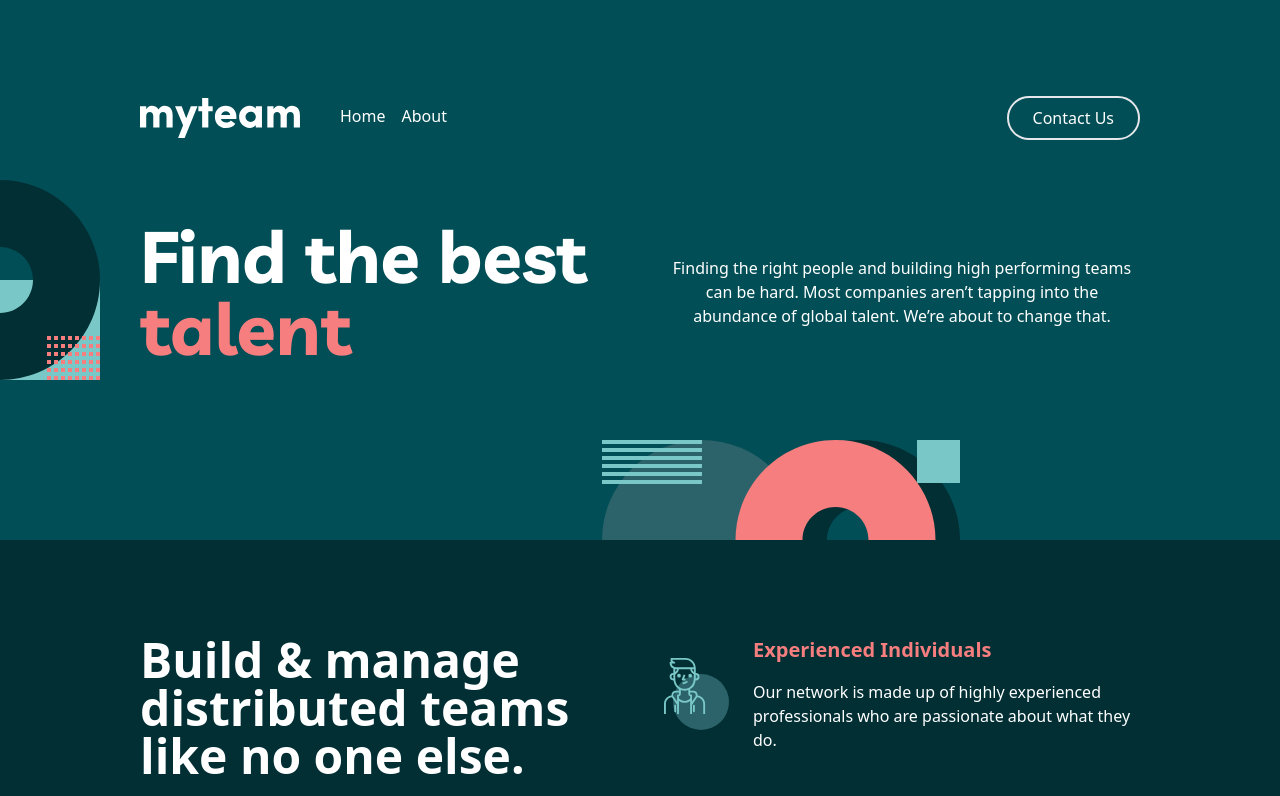
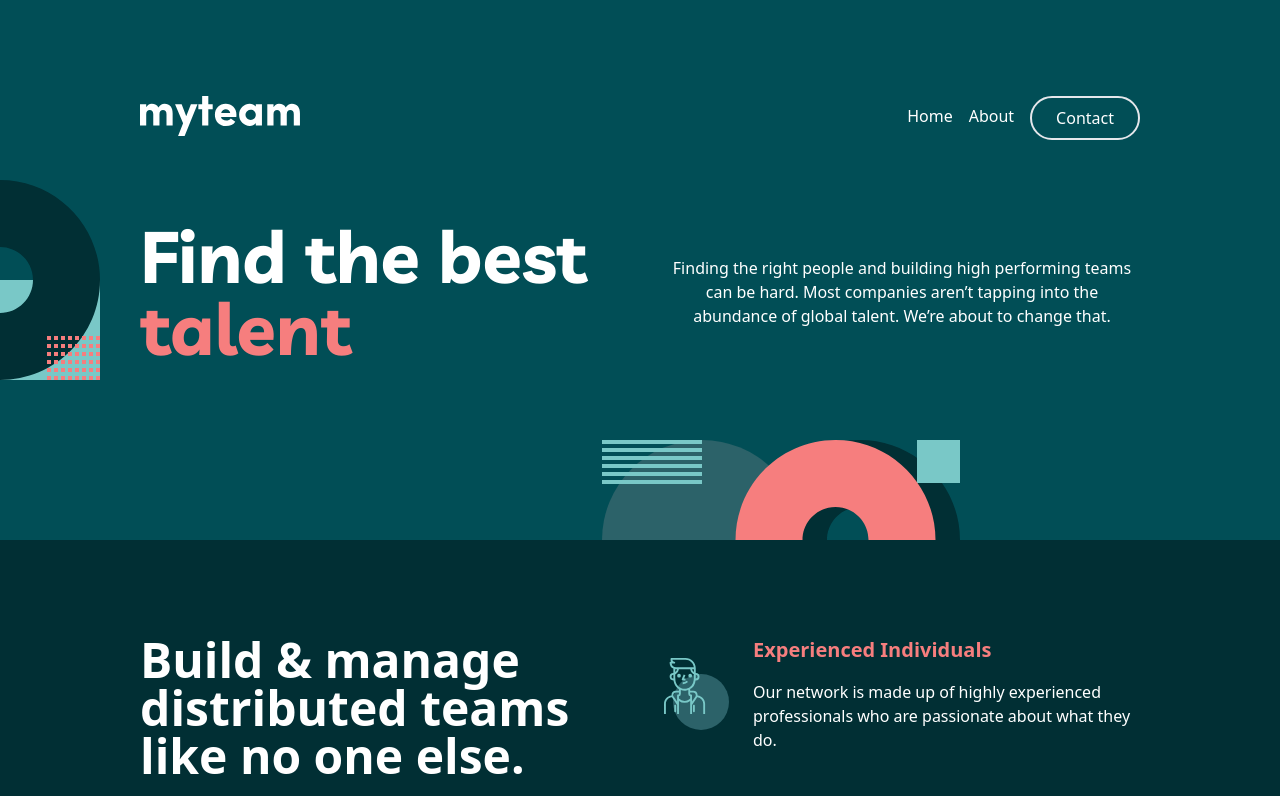
Before and after one commit to JAldo1980/myTeam-recruitment, a React (Vite) app: page / in a window 1280 px wide. Shown: the top 796 px of the page. Built offline with nearby package versions, Linux system fonts and the light colour scheme.

Commit message:
added state-management to mobile nav component

```diff
--- a/src/components/Button.jsx
+++ b/src/components/Button.jsx
@@ -1,9 +1,9 @@
 import React from "react";
 
-const Button = ({ className, type, label }) => {
+const Button = ({ className, type, label, onClick }) => {
   return (
     <>
-      <button className={className} type={type}>
+      <button className={className} type={type} onClick={onClick}>
         {label}
       </button>
     </>
--- /dev/null
+++ b/src/components/MobileNav.jsx
@@ -0,0 +1,36 @@
+import React, { useState } from "react";
+import Button from "./Button";
+
+const MobileNav = () => {
+  const [isMenuOpen, setIsMenuOpen] = useState(false);
+
+  function handleClick() {
+    setIsMenuOpen(!isMenuOpen); // Toggle menu state
+  }
+
+  return (
+    <>
+      <div>
+        <Button
+          className="sm:hidden border rounded-full border-2 py-2 px-6 text-white cursor-pointer hover:text-black hover:bg-white duration-300"
+          type="button"
+          label="Menu"
+          onClick={handleClick} // Pass handleClick function as onClick prop
+        />
+      </div>
+
+      {/* Render menu items if menu is open */}
+      {isMenuOpen ? (
+        <div className="absolute top-16 right-0 bg-white border rounded shadow">
+          {/* Example menu items */}
+          <ul>
+            <li>Menu Item 1</li>
+            <li>Menu Item 2</li>
+          </ul>
+        </div>
+      ) : null}
+    </>
+  );
+};
+
+export default MobileNav;
--- a/src/components/Nav.jsx
+++ b/src/components/Nav.jsx
@@ -1,13 +1,36 @@
-// src/components/Nav.js
-import React from "react";
+import React, { useState, useEffect } from "react";
 import { NavLink } from "react-router-dom";
 import Button from "./Button";
+import MobileNav from "./MobileNav";
 
 const Nav = () => {
+  const [isSmallWindow, setIsSmallWindow] = useState(false);
+
+  useEffect(() => {
+    const checkWindowSize = () => {
+      setIsSmallWindow(window.innerWidth < 640); // Adjust this value if I need to..
+    };
+
+    // Check window size initially - add event listener
+    checkWindowSize();
+    window.addEventListener("resize", checkWindowSize);
+
+    // Remove event listener
+    return () => {
+      window.removeEventListener("resize", checkWindowSize);
+    };
+  }, []);
+
   return (
     <div className="text-container pt-20 pb-20 flex justify-between">
-      <div className="flex justify-between gap-10 items-center">
-        <img src="/public/logo.svg" className="w-40 h-10" alt="Logo" />
+      {/* Logo */}
+      <img src="/public/logo.svg" className="w-40 h-10" alt="Logo" />
+
+      {/* Render MobileNav if condition met! */}
+      {isSmallWindow && <MobileNav />}
+
+      {/* Render Home and About links until condition met... */}
+      {!isSmallWindow && (
         <div className="hidden sm:flex sm:items-center sm:gap-4">
           <NavLink
             to="/"
@@ -16,21 +39,23 @@ const Nav = () => {
           >
             Home
           </NavLink>
+
           <NavLink
             to="/about"
             className="text-white cursor-pointer hover-border-transition"
           >
             About
           </NavLink>
+
+          <NavLink to="/contact">
+            <Button
+              type="button"
+              className="border rounded-full border-2 py-2 px-6 text-white cursor-pointer hover:text-black hover:bg-white duration-300"
+              label="Contact"
+            ></Button>
+          </NavLink>
         </div>
-      </div>
-      <div className="hidden sm:block">
-        <Button
-          type="button"
-          className="border rounded-full border-2 py-2 px-6 text-white cursor-pointer hover:text-black hover:bg-white duration-300"
-          label="Contact Us"
-        />
-      </div>
+      )}
     </div>
   );
 };
```
